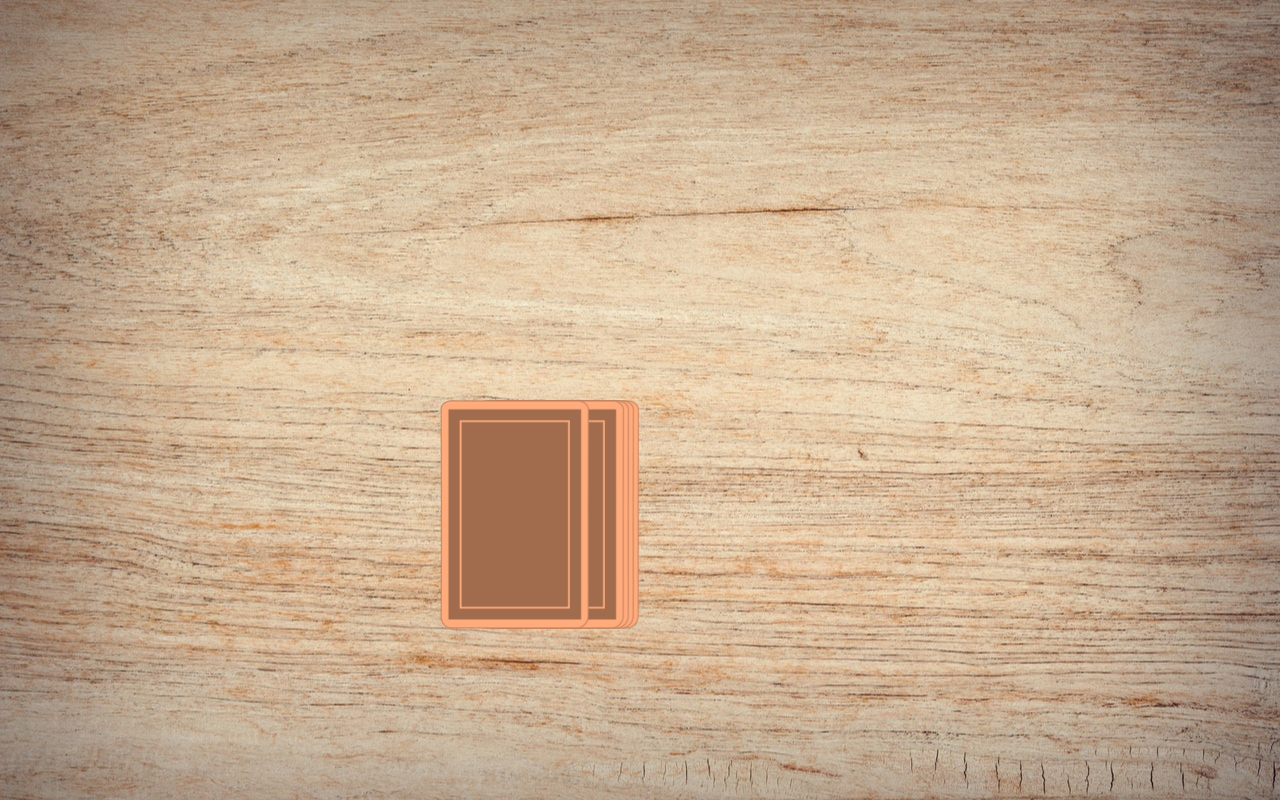
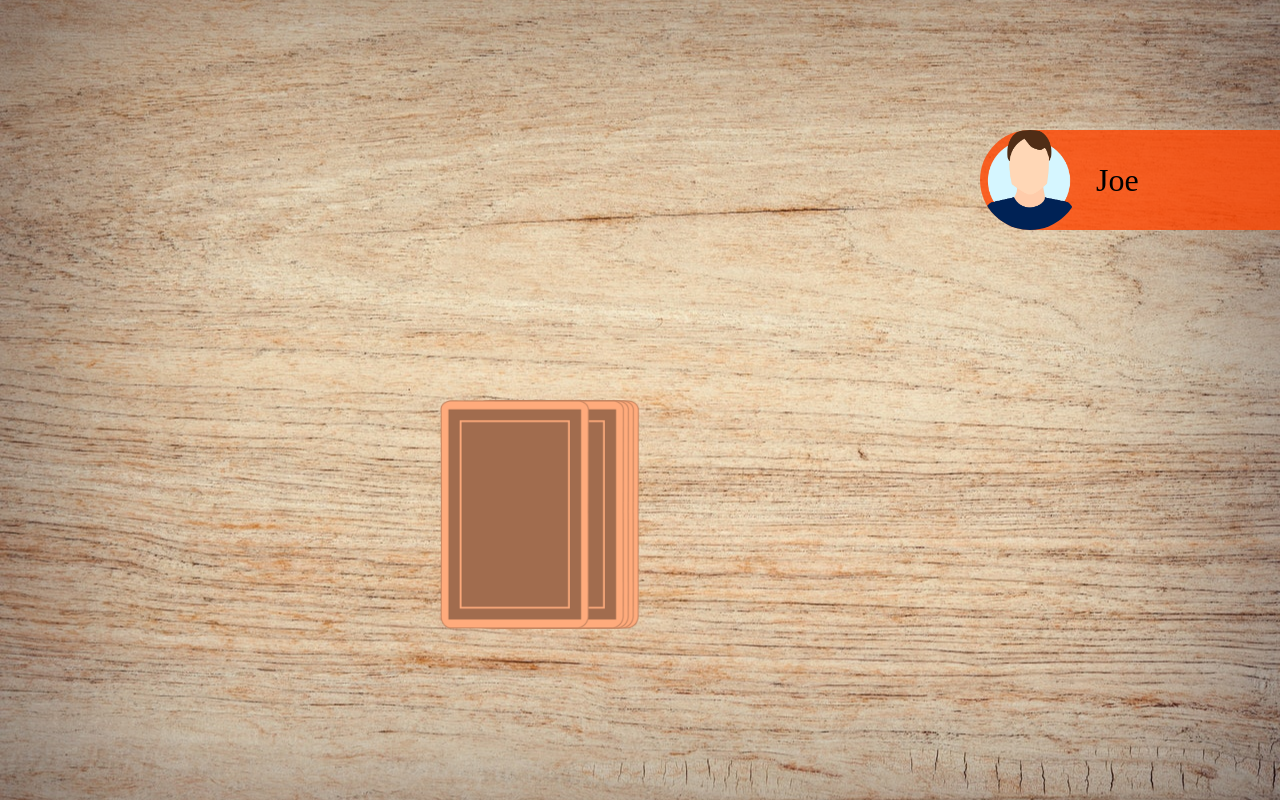
Before and after one commit to Besim91/ringoffire, an Angular app: page /game in a window 1280 px wide. Built offline with nearby package versions, Linux system fonts and the light colour scheme.

Commit message:
Add player bar

```diff
--- a/src/app/game/game.component.html
+++ b/src/app/game/game.component.html
@@ -1,9 +1,14 @@
+<app-player style="top: 130px;" class="playerPosition"></app-player>
+
 <div class="field">
 
     <div class="cardStack">
+
+        <img *ngFor="let cardOnField of game.playedCards" class="playedCard" src="./../../assets/img/cards/{{ cardOnField }}.png">
+
         <img *ngFor="let c of [0,1,2,3]; let i = index;" [ngStyle]="{'right.px': i * 5}" src="./../../assets/img/cards/card_cover.png">
-        <img (click)="takeCard()" [class.pickCard]="pickCardAnimation" class="topCard" style="right: 50px"
-             src="./../../assets/img/cards/card_cover.png">
-
+        <img (click)="takeCard()" style="right: 50px; cursor: pointer;" src="./../../assets/img/cards/card_cover.png">
+        <img (click)="takeCard()" *ngIf="pickCardAnimation" class="pickCard pickCardAnimation" style="right: 50px"
+             src="./../../assets/img/cards/{{ currentCard }}.png">
     </div>
 </div>
--- a/src/app/game/game.component.scss
+++ b/src/app/game/game.component.scss
@@ -20,15 +20,24 @@
     }
 }
 
-.topCard:hover{
-    cursor: pointer;
-    &:hover{
-    scale: (1.1);
-    transition: all ease-in-out 150ms;
-    transform: translateY(-10px);
-}}
+.playedCard{
+    right: 50px;
+    transform:  scale(1.1) translateX(240px) translateY(-200px) rotate(-10deg);
+}
 
 .pickCard{
-    scale: (1.5) !important;
-    transition: all ease-in-out 150ms;
+    animation: pickCardAnimation 1s ease-in-out;
+    transform:  scale(1.1) translateX(240px) translateY(-200px) rotate(-10deg);
+    cursor: pointer;
 }
+
+@keyframes pickCardAnimation{
+    0%{ transform:  scale(1.2);}
+    75%{transform:  scale(1.4);}
+    100%{transform:  scale(1.1) translateX(240px) translateY(-200px) rotate(-10deg);}
+}
+
+.playerPosition{
+    position: absolute;
+    right: 0;
+}
--- a/src/app/game/game.component.ts
+++ b/src/app/game/game.component.ts
@@ -1,22 +1,44 @@
-import { Component } from '@angular/core';
+import { Component, OnInit } from '@angular/core';
 import { CommonModule } from '@angular/common';
+import { Game } from './../../models/game';
+import { PlayerComponent } from './../player/player.component';
 
 @Component({
   selector: 'app-game',
   standalone: true,
-  imports: [CommonModule],
+  imports: [CommonModule, PlayerComponent],
   templateUrl: './game.component.html',
-  styleUrl: './game.component.scss'
+  styleUrls: ['./game.component.scss']
 })
+export class GameComponent implements OnInit {
+  pickCardAnimation = false;
+  game!: Game;
+  currentCard: string = '';
 
+  constructor() {}
 
-
-export class GameComponent {
-
-  pickCardAnimation = false;
+  ngOnInit(): void {
+    this.newGame();
+    console.log(this.game);
+  }
 
   takeCard() {
+    if (!this.pickCardAnimation) {
+      let card = this.game.stack.pop();
+
+      if (card !== undefined) {
+        this.currentCard = card;
+      }
+    }
     this.pickCardAnimation = true;
+
+    setTimeout(() => {
+      this.game.playedCards.push(this.currentCard);
+      this.pickCardAnimation = false;
+    }, 1000);
   }
 
+  newGame() {
+    this.game = new Game();
+  }
 }
--- /dev/null
+++ b/src/app/player/player.component.html
@@ -0,0 +1,6 @@
+<div class="player">
+    <img src="./../../assets/img/profile/1.webp">
+    <span>
+        Joe
+    </span>
+</div>
--- /dev/null
+++ b/src/app/player/player.component.scss
@@ -0,0 +1,19 @@
+.player{
+    width: 300px;
+    display: flex;
+    align-items: center;
+    background-color: rgba(255, 69, 0, 0.8);
+    border-radius: 50px 0 0 50px;
+
+    >span{
+        font-size: 32px;
+        text-align: center;
+        margin-left: 16px;
+    }
+    >img{
+        width: 100px;
+        height: 100px;
+        object-fit: cover;
+        border-radius: 100%;
+    }
+}
--- /dev/null
+++ b/src/models/game.ts
@@ -0,0 +1,24 @@
+export class Game {
+    public player: string[] = [];
+    public stack: string[] = [];
+    public playedCards: string[] = [];
+    public currentPlayer: number = 0;
+
+    constructor() {
+        for (let i = 1; i < 14; i++) {
+            this.stack.push("clubs_" + i);
+            this.stack.push("diamonds_" + i);
+            this.stack.push("hearts_" + i);
+            this.stack.push("spade_" + i);
+        }
+
+        this.shuffleStack();
+    }
+
+    private shuffleStack() {
+        for (let i = this.stack.length - 1; i > 0; i--) {
+            const j = Math.floor(Math.random() * (i + 1));
+            [this.stack[i], this.stack[j]] = [this.stack[j], this.stack[i]];
+        }
+    }
+}
```
Also changed, not shown: src/app/player/player.component.ts (added, +12 -0 lines), 1 other file (tests, documents, lock files or other folders).
